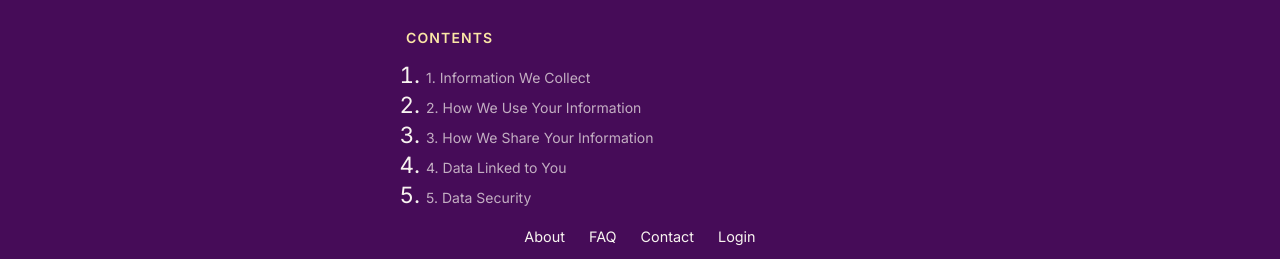
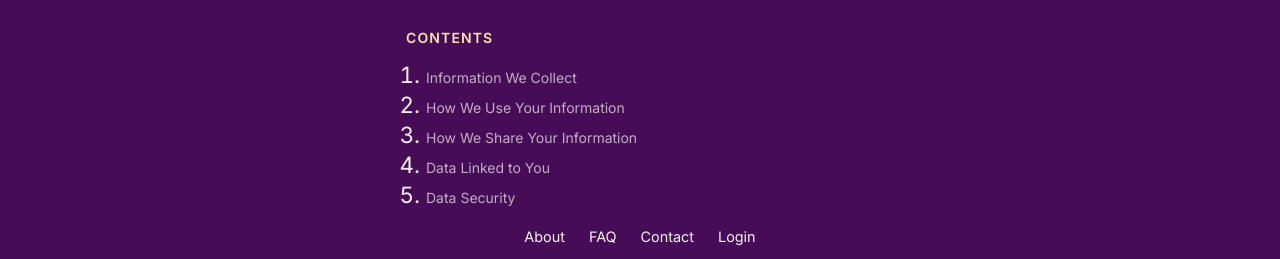
Before and after one commit to kierawilson25/super-secret-supper, a Next.js app: page /privacy-policy in a window 1280 px wide. Shown: the part 539-798 px from the top of the page. Built offline with nearby package versions, Linux system fonts and the light colour scheme; no server answers.

Commit message:
fix: remove duplicate numbers from TOC

```diff
--- a/src/app/privacy-policy/page.tsx
+++ b/src/app/privacy-policy/page.tsx
@@ -135,7 +135,7 @@ export default function PrivacyPolicyPage() {
                     style={tocLinkStyle}
                     className="focus-visible:outline focus-visible:outline-2 focus-visible:outline-offset-2 focus-visible:outline-[#FBE6A6]"
                   >
-                    {i + 1}. {title}
+                    {title}
                   </a>
                 </li>
               ))}
--- a/src/app/terms-of-service/page.tsx
+++ b/src/app/terms-of-service/page.tsx
@@ -102,7 +102,7 @@ export default function TermsOfServicePage() {
                     style={tocLinkStyle}
                     className="focus-visible:outline focus-visible:outline-2 focus-visible:outline-offset-2 focus-visible:outline-[#FBE6A6]"
                   >
-                    {i + 1}. {title}
+                    {title}
                   </a>
                 </li>
               ))}
```
